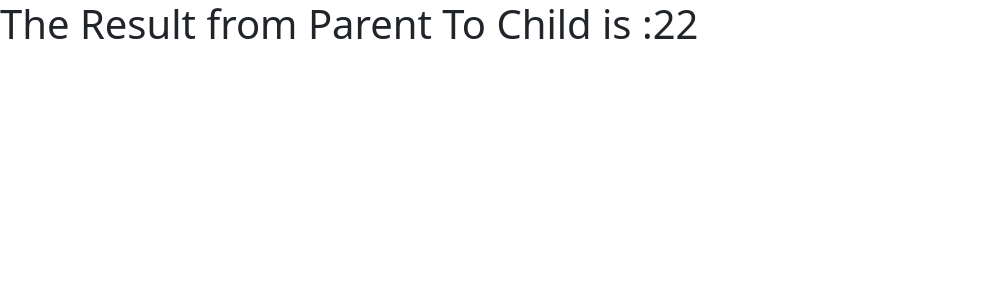
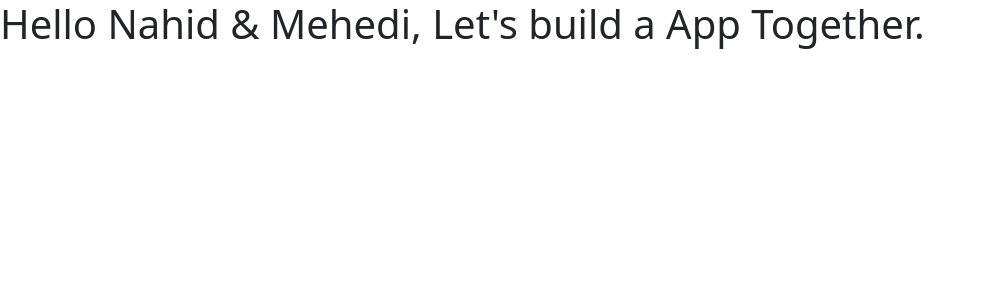
Before and after one commit to monirshimul/next-react-learn, a Next.js app: page /Composition in a window 1280 px wide. Shown: the top 300 px of the page, without its empty margins (0-985 px from the left). Built offline with nearby package versions, Linux system fonts and the light colour scheme.

Commit message:
Parent Function Changed

```diff
--- a/mainSection/composition/Child.js
+++ b/mainSection/composition/Child.js
@@ -4,8 +4,8 @@ const Child = ({receiveFromParent, receiveFromParentTwo}) => {
     //console.log("Child Props", props)
     return (
         <div>
-            <h1>The Result from Parent To Child is :
-            {receiveFromParent ? receiveFromParentTwo(receiveFromParent(5,6)) : 0}
+            <h1>
+            {receiveFromParent ? receiveFromParentTwo(receiveFromParent("Nahid", "Mehedi")) : 0}
             </h1>
 
         </div>
--- a/mainSection/composition/Parent.js
+++ b/mainSection/composition/Parent.js
@@ -2,7 +2,7 @@ import React, { Fragment } from 'react'
 
 const Parent = (props) => {
     const funcPassToChild = (a , b)=>{
-        return a + b;
+        return `Hello ${a} & ${b}, `
     }
     return (
         <Fragment>
--- a/mainSection/composition/ParentTwo.js
+++ b/mainSection/composition/ParentTwo.js
@@ -1,9 +1,10 @@
 import React, { Fragment } from 'react'
 
 const ParentTwo = (props) => {
+    console.log("Mother Func", props)
 
     const anotherFuncPassToChild = (func)=>{
-        return func * 2
+        return `${func} Let's build a App Together.`
     }
 
     return (
--- a/pages/Composition.js
+++ b/pages/Composition.js
@@ -8,7 +8,7 @@ const Composition = () => {
         <Parent>
             {
                 ({ parentToChild }) =>
-                <ParentTwo>
+                <ParentTwo motherFunc={parentToChild}>
                     {
                         ({ parentTwoToChild }) => <Child receiveFromParent={parentToChild} receiveFromParentTwo={parentTwoToChild} />
                     }
```
